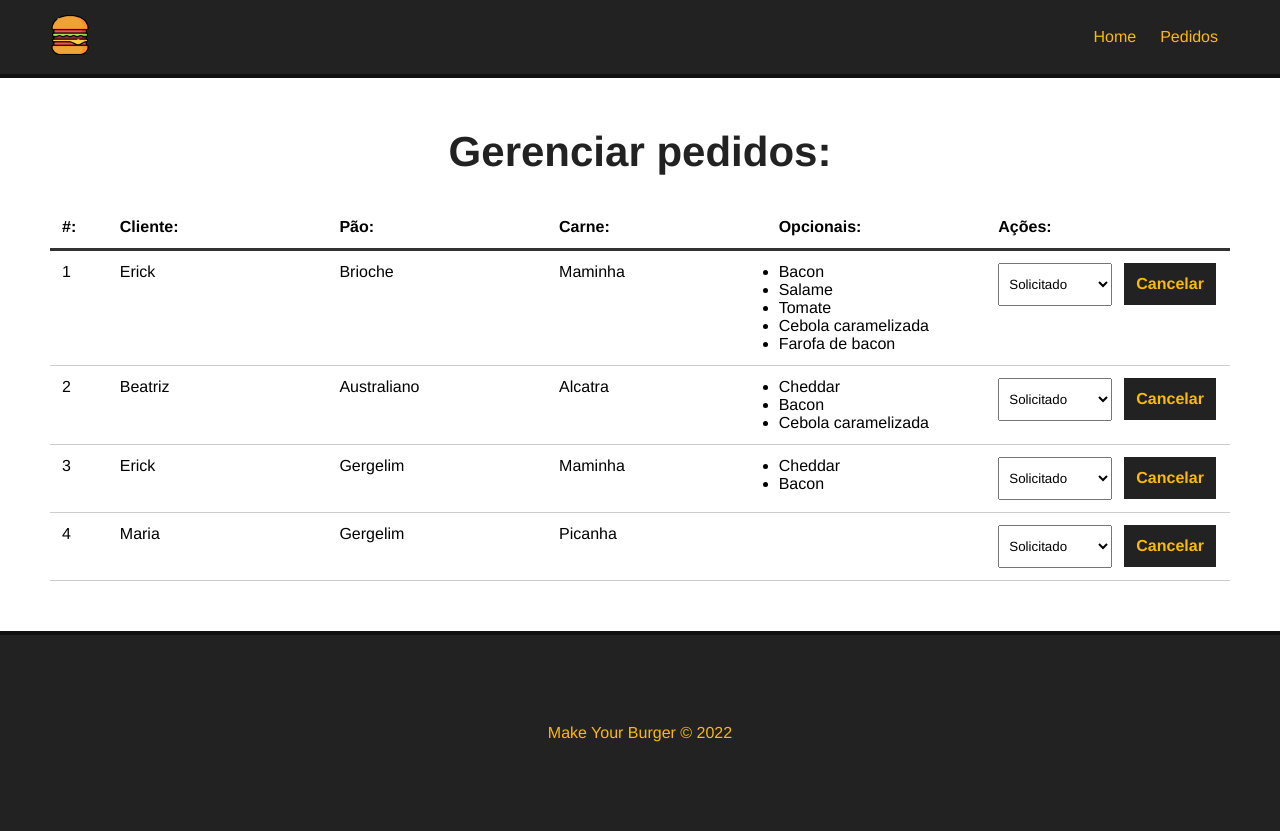
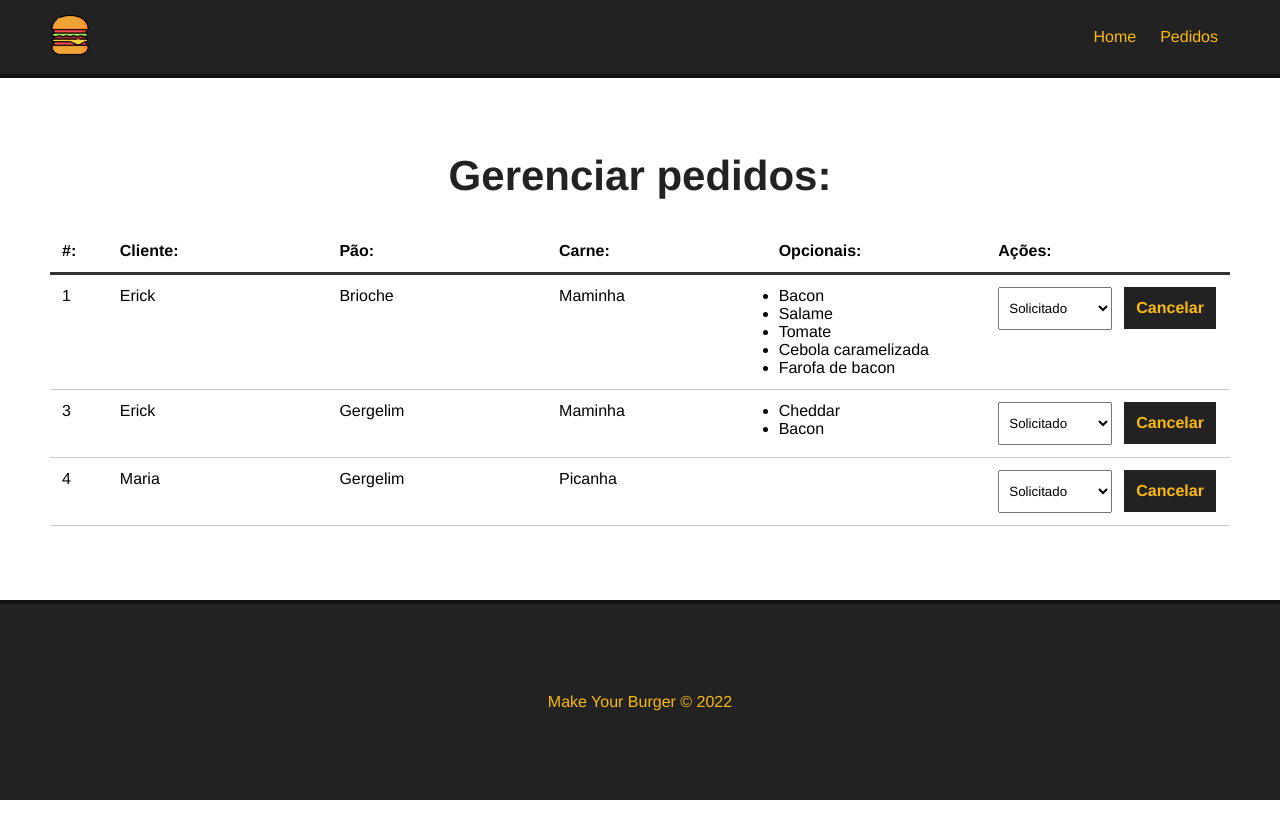
Before and after one commit to erick-costa/make-your-burger, a Vue app: page /orders in a window 1280 px wide. After the commit the page ends 800 px from the top, so only its background shows below. Built offline with nearby package versions, Linux system fonts and the light colour scheme; data requests are answered from the project's data file.

Commit message:
excluindo pedidos do banco

```diff
--- a/db/db.json
+++ b/db/db.json
@@ -105,18 +105,6 @@
       "id": 1
     },
     {
-      "nome": "Beatriz",
-      "carne": "Alcatra",
-      "pao": "Australiano",
-      "opcionais": [
-        "Cheddar",
-        "Bacon",
-        "Cebola caramelizada"
-      ],
-      "status": "Solicitado",
-      "id": 2
-    },
-    {
       "nome": "Erick",
       "carne": "Maminha",
       "pao": "Gergelim",
--- a/src/components/Dashboard.vue
+++ b/src/components/Dashboard.vue
@@ -32,7 +32,9 @@
               {{ s.tipo }}
             </option>
           </select>
-          <button class="delete-btn">Cancelar</button>
+          <button class="delete-btn" @click="deleteBurger(burger.id)">
+            Cancelar
+          </button>
         </div>
       </div>
     </div>
@@ -61,6 +63,15 @@
       const req = await fetch("http://localhost:3000/status")
       const data = await req.json()
       this.status = data
+    },
+    async deleteBurger(id) {
+      const req = await fetch(`http://localhost:3000/burgers/${id}`, {
+        method: "DELETE",
+      })
+
+      const res = await req.json()
+
+      this.getOrders()
     },
   },
   mounted() {
```
